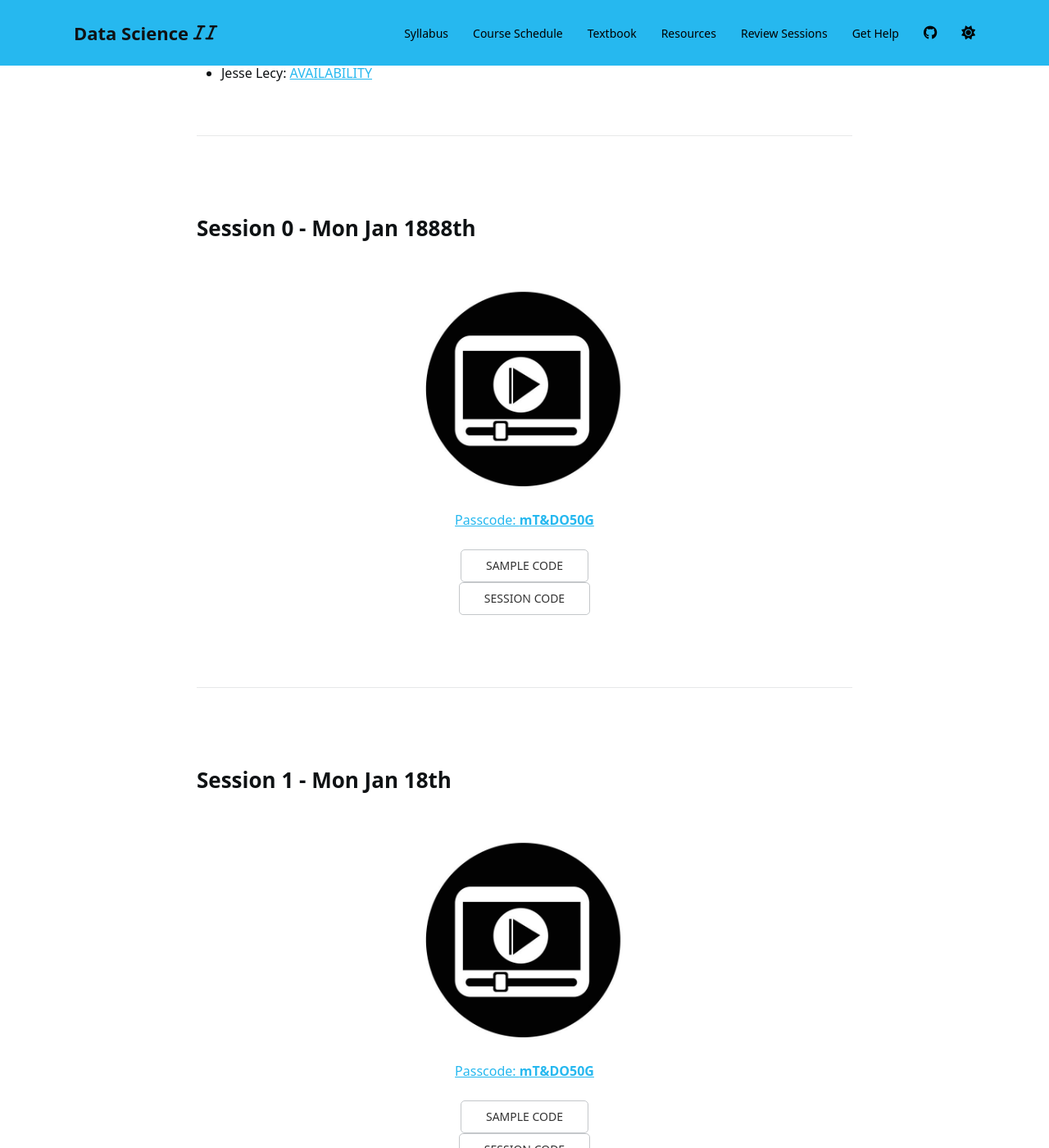
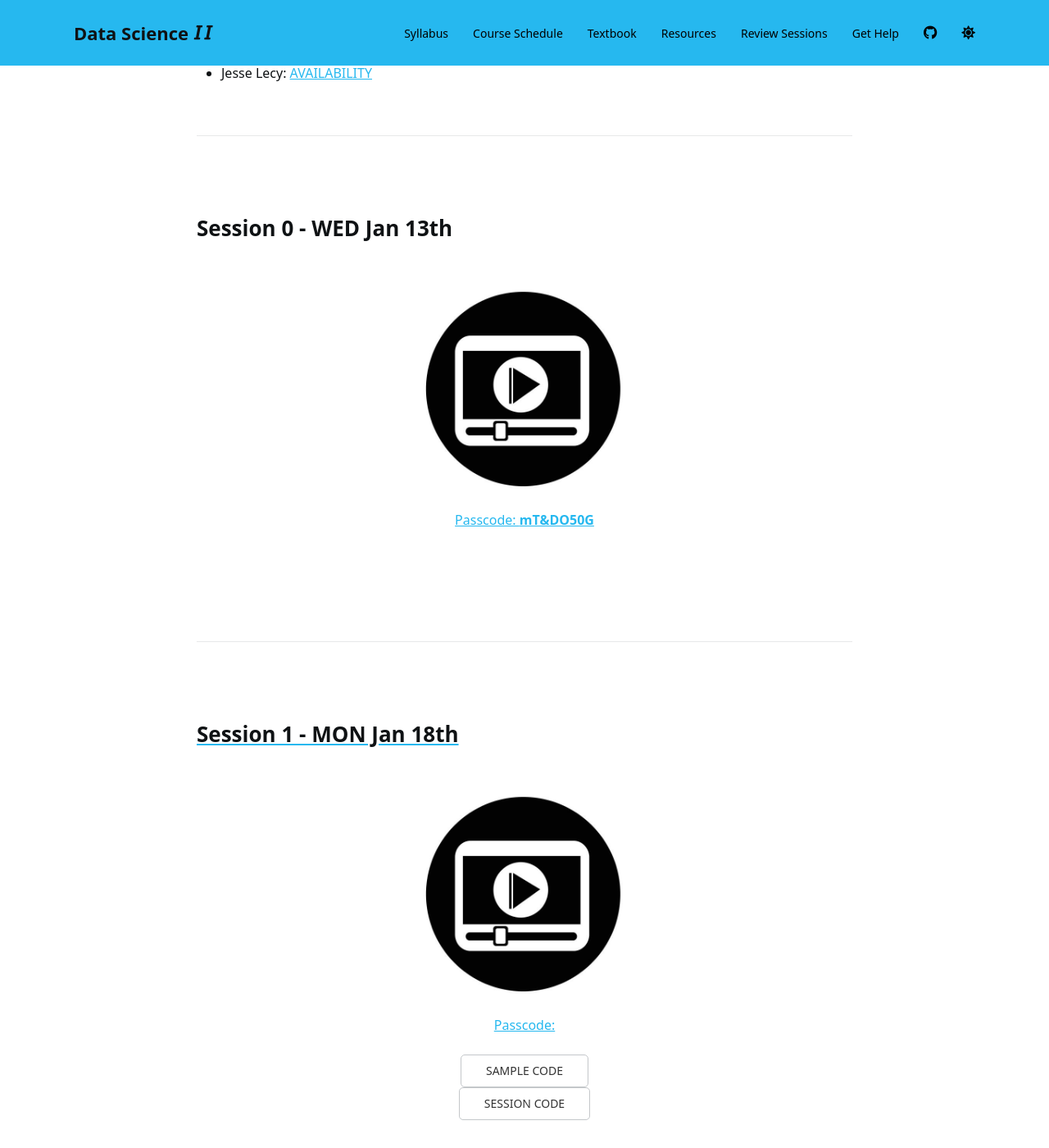
Before and after one commit to DS4PS/cpp-527-spr-2021, a Jekyll site: the page built from review.md, in a window 1280 px wide and 1400 px high, scrolled down 1183 px. Shown: the whole window at 82% size. Built offline with Jekyll 4.4.1, drawn with Linux system fonts in a browser that asks for light colours; nearby versions of some CDN libraries; a script bundle is joined from its source files by our own code; library files that are not in the unit come from our copies; a style sheet for code colours, icons or effects is not loaded.

Commit message:
Update review.md

```diff
--- a/review.md
+++ b/review.md
@@ -7,17 +7,15 @@
 
 session:
 - week0:
-  date: 'Mon Jan 1888th'
+  date: 'WED Jan 13th'
   video: 'https://asu.zoom.us/rec/share/4zQ3sQd1c7yDHbNJH1mrZOeZsCMcaSnQ9aTt2_FfWXO06IqH-LbSc4bJLw1caCVb.TL8bqIGYOgghYtoE'
   password: 'mT&DO50G'
+- week1:
+  date:  'MON Jan 18th'
+  video: ''
+  password: ''
   sample-code: 'week-01-control-structures.R'
-  session-code: 'week-01-control-structures.R'
-- week1:
-  date:  'Mon Jan 18th'
-  video: 'https://asu.zoom.us/rec/share/4zQ3sQd1c7yDHbNJH1mrZOeZsCMcaSnQ9aTt2_FfWXO06IqH-LbSc4bJLw1caCVb.TL8bqIGYOgghYtoE'
-  password: 'mT&DO50G'
-  sample-code: 'week-01-control-structures.R'
-  session-code: 'week-01-control-structures.R'
+  session-code: ''
 
 
 ---
```
